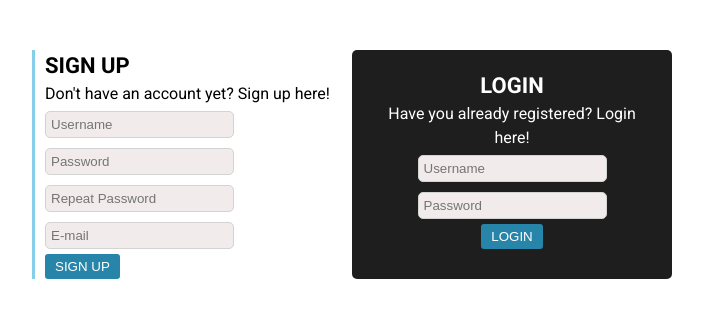
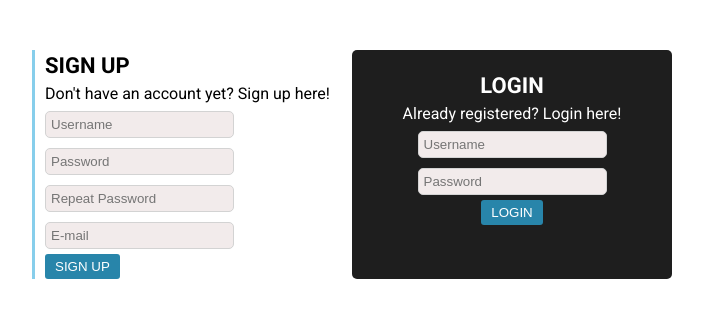
Before and after one commit to kitOl/php-oop-signup, a PHP site: page / in a window 1280 px wide. Shown: the part 80-398 px from the top of the page, without its empty margins (288-991 px from the left). Run offline with PHP 8.4, Linux system fonts and the light colour scheme.

Commit message:
fixed some decorations

```diff
--- a/index.php
+++ b/index.php
@@ -57,7 +57,7 @@ session_start();
       </div>
       <div class="index-login-login">
         <h4>LOGIN</h4>
-        <p>Have you already registered? Login here!</p>
+        <p>Already registered? Login here!</p>
         <form action="includes/login.inc.php" method="post">
           <input type="text" name="uid" placeholder="Username">
           <input type="password" name="pwd" placeholder="Password">
```
